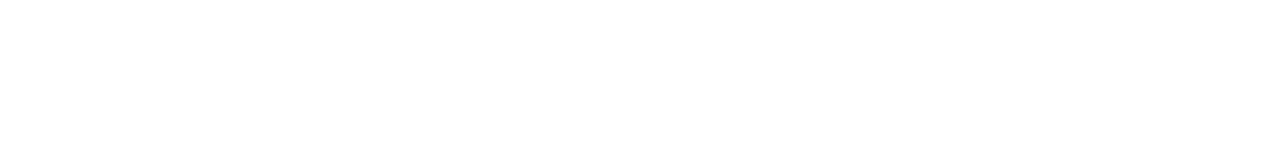
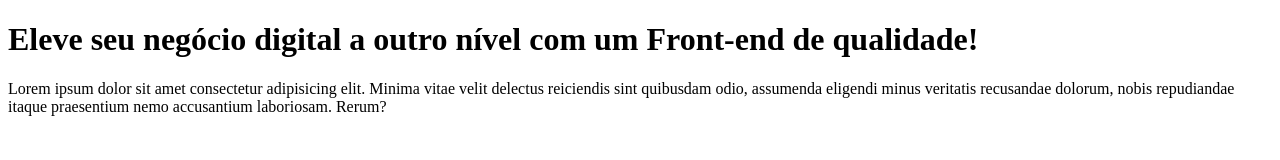
Before and after one commit to CarlosEduardoLemos/HTML-e-CSS--ambientes-de-desenvolvimento--estrutura-de-arquivos-e-tags, a plain HTML site: page códigos/index.html in a window 1280 px wide. Drawn offline with Linux system fonts and the light colour scheme.

Commit message:
Update index.html

```diff
--- a/códigos/index.html
+++ b/códigos/index.html
@@ -11,7 +11,10 @@
 
     </header>
     <main>
-
+        <h1>Eleve seu negócio digital a outro nível <strong>com um Front-end de qualidade!</strong></h1>
+        <p>
+            Lorem ipsum dolor sit amet consectetur adipisicing elit. Minima vitae velit delectus reiciendis sint quibusdam odio, assumenda eligendi minus veritatis recusandae dolorum, nobis repudiandae itaque praesentium nemo accusantium laboriosam. Rerum?
+        </p>
     </main>
     <footer>
 
```
